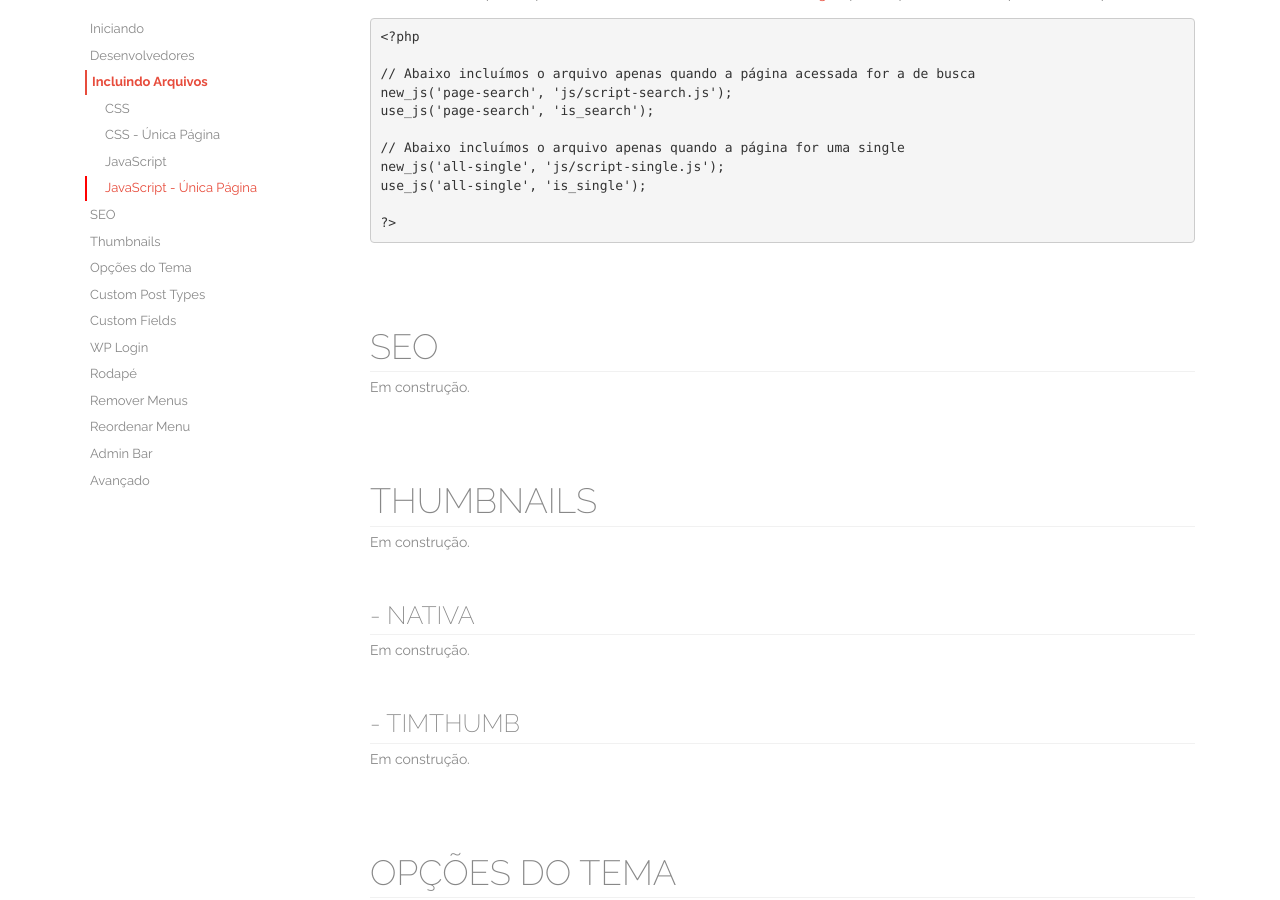
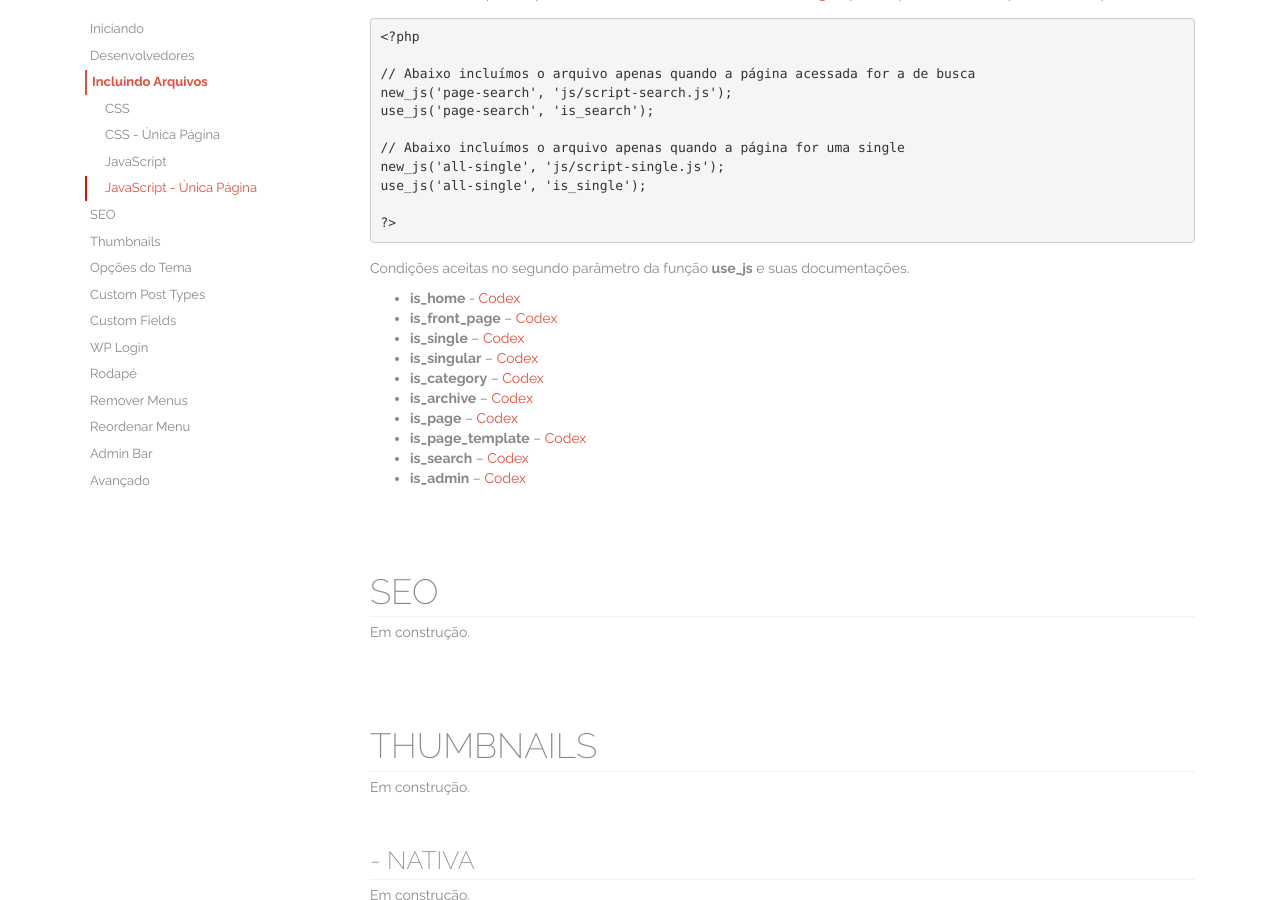
Before and after one commit to mayronceccon/devhelper, a Jekyll site: the page built from doc/index.html, in a window 1280 px wide and 900 px high, scrolled down 3033 px. Built offline with Jekyll 4.4.1, drawn with Linux system fonts in a browser that asks for light colours; nearby versions of some CDN libraries.

Commit message:
Fiz enqueue scripts instructions

```diff
--- a/_layouts/doc.html
+++ b/_layouts/doc.html
@@ -197,6 +197,19 @@ new_js('all-single', 'js/script-single.js');
 use_js('all-single', 'is_single');
 
 ?></pre>
+        <p>Condições aceitas no segundo parâmetro da função <b>use_js</b> e suas documentações.</p>
+        <ul>
+          <li><strong>is_home</strong> -&nbsp;<a title="Abrir link em uma nova guia." href="https://codex.wordpress.org/Function_Reference/is_home" target="_blank">Codex</a></li>
+          <li><strong>is_front_page</strong> – <a title="Abrir link em uma nova guia." href="https://codex.wordpress.org/Function_Reference/is_front_page" target="_blank">Codex</a></li>
+          <li><strong>is_single</strong> – <a title="Abrir link em uma nova guia." href="https://codex.wordpress.org/Function_Reference/is_single" target="_blank">Codex</a></li>
+          <li><strong>is_singular</strong> – <a title="Abrir link em uma nova guia." href="https://codex.wordpress.org/Function_Reference/is_singular" target="_blank">Codex</a></li>
+          <li><strong>is_category</strong> – <a title="Abrir link em uma nova guia." href="https://codex.wordpress.org/Function_Reference/is_category" target="_blank">Codex</a></li>
+          <li><strong>is_archive</strong> – <a title="Abrir link em uma nova guia." href="https://codex.wordpress.org/Function_Reference/is_archive" target="_blank">Codex</a></li>
+          <li><strong>is_page</strong> – <a title="Abrir link em uma nova guia." href="https://codex.wordpress.org/Function_Reference/is_page" target="_blank">Codex</a></li>
+          <li><strong>is_page_template</strong> – <a title="Abrir link em uma nova guia." href="https://codex.wordpress.org/Function_Reference/is_page_template" target="_blank">Codex</a></li>
+          <li><strong>is_search</strong> – <a title="Abrir link em uma nova guia." href="https://codex.wordpress.org/Function_Reference/is_search" target="_blank">Codex</a></li>
+          <li><strong>is_admin</strong> – <a title="Abrir link em uma nova guia." href="https://codex.wordpress.org/Function_Reference/is_admin" target="_blank">Codex</a></li>
+        </ul>
       </section><!-- end #enqueue-js-page -->
 
     <!-- SEO -->
```
Also changed, not shown: 1 other file.
